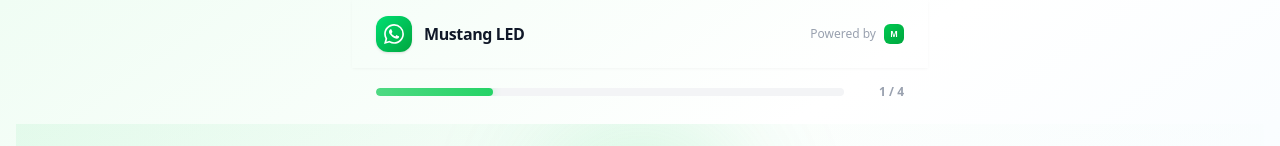
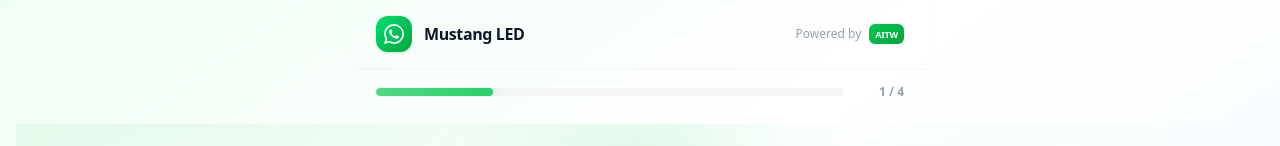
Before and after one commit to digitallycc/mustangled, a Next.js app: page / in a window 1280 px wide. Shown: the top 146 px of the page. Built offline with nearby package versions, Linux system fonts and the light colour scheme.

Commit message:
Update powered by link to aitechworx.com with AITW branding

```diff
--- a/src/app/page.tsx
+++ b/src/app/page.tsx
@@ -264,12 +264,12 @@ export default function Home() {
             {clientConfig.companyName}
           </span>
         </div>
-        <div className="flex items-center gap-2">
+        <a href="https://aitechworx.com" target="_blank" rel="noopener noreferrer" className="flex items-center gap-2 no-underline">
           <span className="text-xs text-gray-400 font-medium">Powered by</span>
-          <div className="w-5 h-5 rounded-md bg-gradient-to-br from-green-500 to-green-600 flex items-center justify-center">
-            <span className="text-[8px] font-bold text-white leading-none">M</span>
+          <div className="h-5 rounded-md bg-gradient-to-br from-green-500 to-green-600 flex items-center justify-center px-1.5">
+            <span className="text-[9px] font-bold text-white leading-none tracking-tight">AITW</span>
           </div>
-        </div>
+        </a>
       </header>
 
       {showProgress && (
```
Also changed, not shown: img_src/aitw_logo.png (added).
